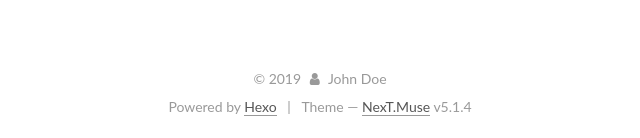
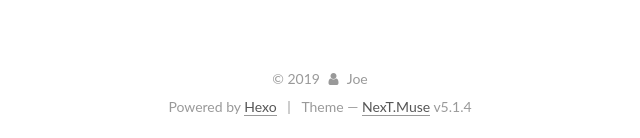
Before and after one commit to superjoebai/superjoebai.github.io, a plain HTML site: page index.html in a window 1280 px wide. Shown: the part 1264-1402 px from the top of the page, 320-960 px from the left. Drawn offline with Linux system fonts and the light colour scheme.

Commit message:
Site updated: 2019-02-12 04:06:40

```diff
--- a/index.html
+++ b/index.html
@@ -232,7 +232,7 @@
     <link itemprop="mainEntityOfPage" href="http://yoursite.com/2019/02/12/hello-world/">
 
     <span hidden itemprop="author" itemscope="" itemtype="http://schema.org/Person">
-      <meta itemprop="name" content="John Doe">
+      <meta itemprop="name" content="Joe">
       <meta itemprop="description" content="">
       <meta itemprop="image" content="/images/avatar.gif">
     </span>
@@ -379,7 +379,7 @@
         <div class="site-overview">
           <div class="site-author motion-element" itemprop="author" itemscope="" itemtype="http://schema.org/Person">
 
-              <p class="site-author-name" itemprop="name">John Doe</p>
+              <p class="site-author-name" itemprop="name">Joe</p>
               <p class="site-description motion-element" itemprop="description"></p>
           </div>
 
@@ -435,7 +435,7 @@
   <span class="with-love">
     <i class="fa fa-user"></i>
   </span>
-  <span class="author" itemprop="copyrightHolder">John Doe</span>
+  <span class="author" itemprop="copyrightHolder">Joe</span>
 
 
 </div>
```
Also changed, not shown: 2019/02/12/hello-world/index.html (+3 -3 lines), archives/2019/02/index.html (+2 -2 lines), archives/2019/index.html (+2 -2 lines), archives/index.html (+2 -2 lines).
